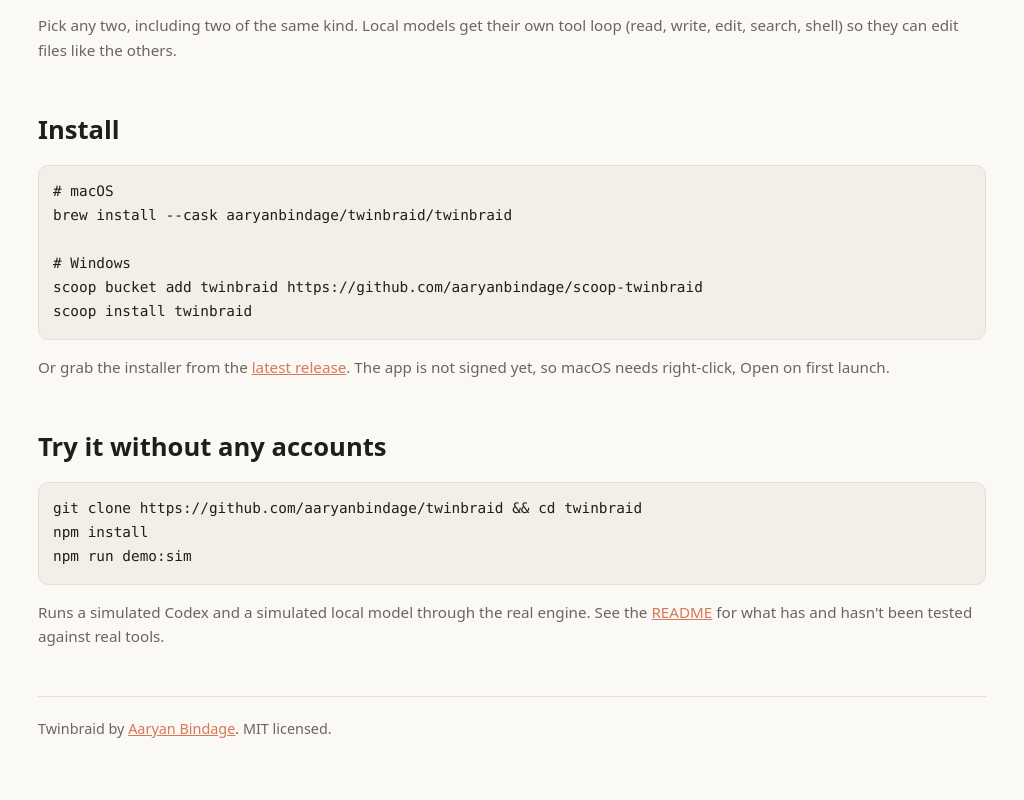
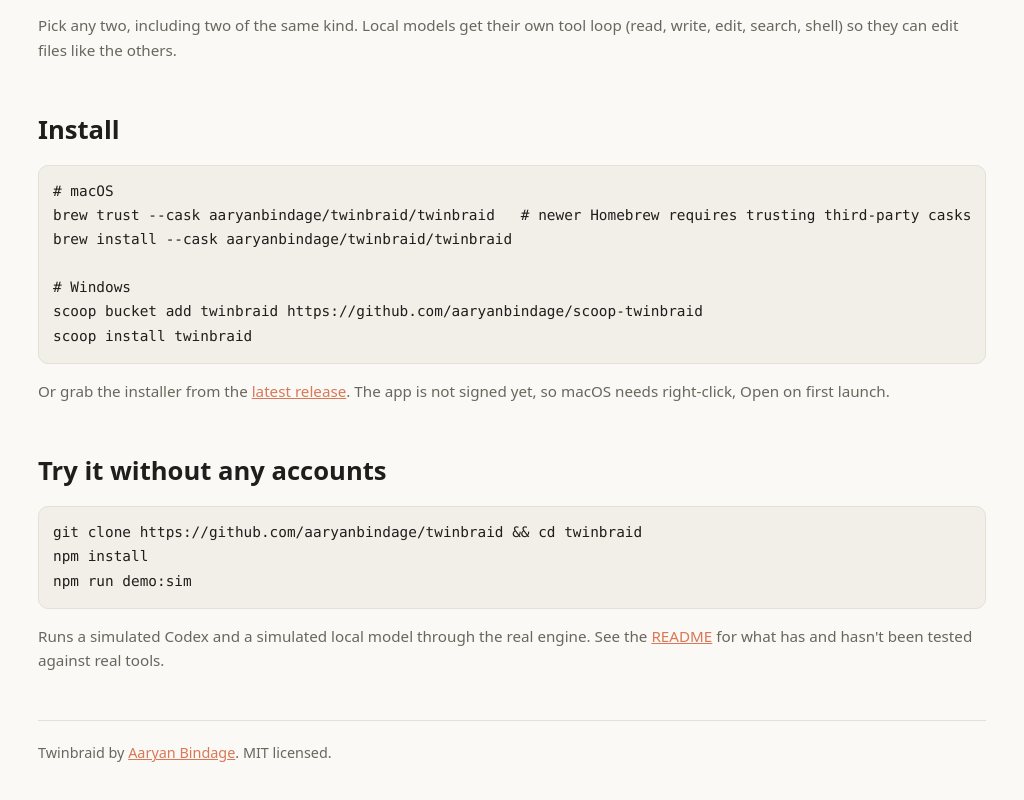
Before and after one commit to aaryanbindage/twinbraid, an Electron app: page docs/index.html in a window 1024 px wide. Shown: the part 1514-2314 px from the top of the page. Drawn offline with Linux system fonts and the light colour scheme; files whose address does not match are found by name.

Commit message:
Document brew trust for the Homebrew cask
Co-Authored-By: Claude Opus 5.5 <noreply@anthropic.com>

```diff
--- a/docs/index.html
+++ b/docs/index.html
@@ -84,6 +84,7 @@ footer{border-top:1px solid var(--line);margin-top:48px;padding-top:20px;color:v
 
   <h2>Install</h2>
 <pre><code># macOS
+brew trust --cask aaryanbindage/twinbraid/twinbraid   # newer Homebrew requires trusting third-party casks
 brew install --cask aaryanbindage/twinbraid/twinbraid
 
 # Windows
```
Also changed, not shown: README.md.
